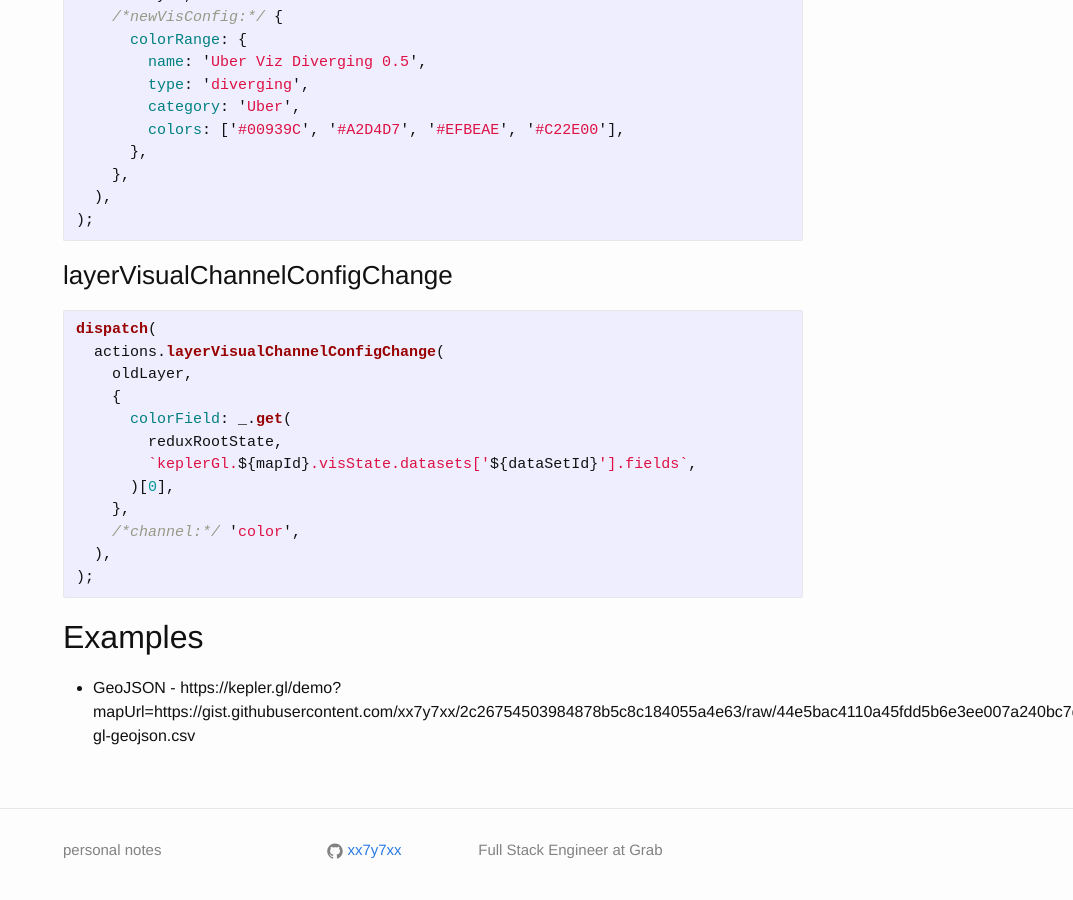
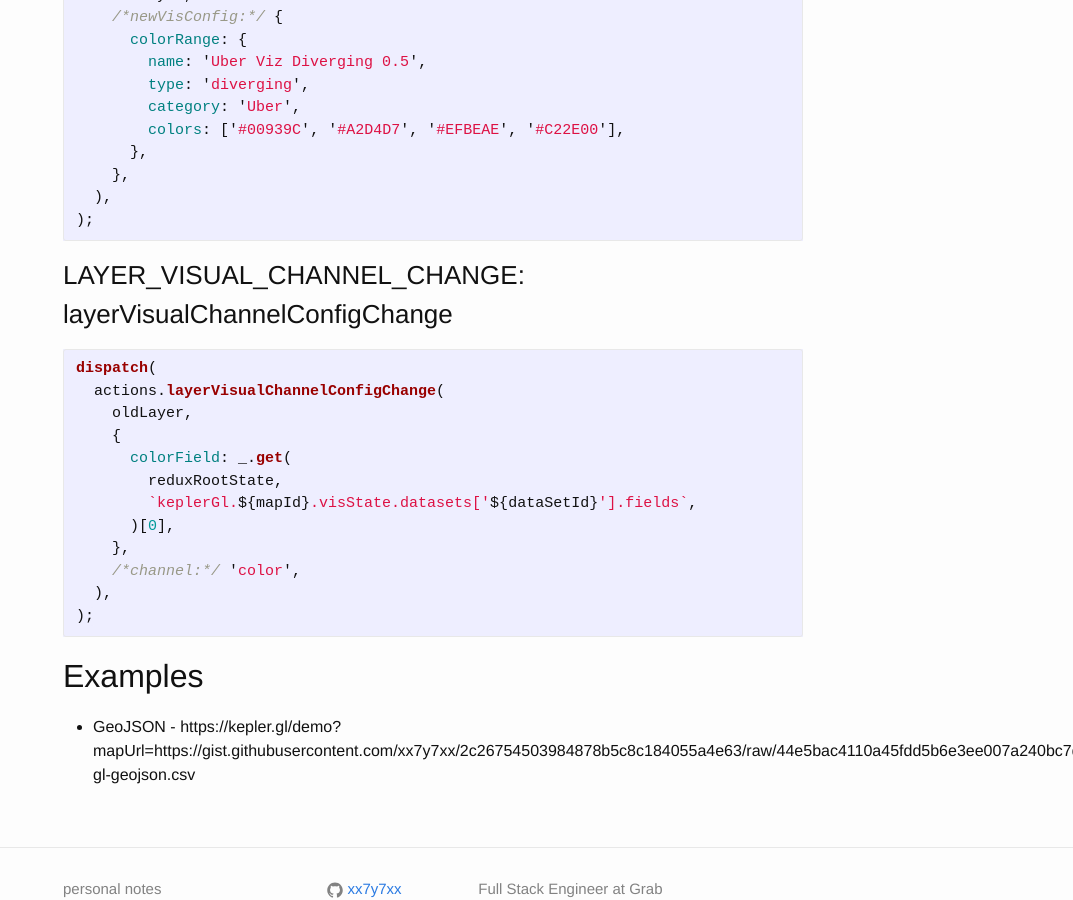
Before and after one commit to xx7y7xx/xx7y7xx.github.io, a Jekyll site: the page built from _pages/dev/keplergl.md, in a window 1280 px wide and 900 px high, scrolled down 9619 px. Shown: the whole window, without its empty margins (207-1280 px from the left). Built offline with Jekyll 4.4.1, drawn with Linux system fonts in a browser that asks for light colours; comment, search, counter and statistics services are not loaded.

Commit message:
Update keplergl.md

````diff
--- a/_pages/dev/keplergl.md
+++ b/_pages/dev/keplergl.md
@@ -452,7 +452,7 @@ dispatch(
 );
 ```
 
-### layerVisualChannelConfigChange
+### LAYER_VISUAL_CHANNEL_CHANGE: layerVisualChannelConfigChange
 
 ```js
 dispatch(
````
